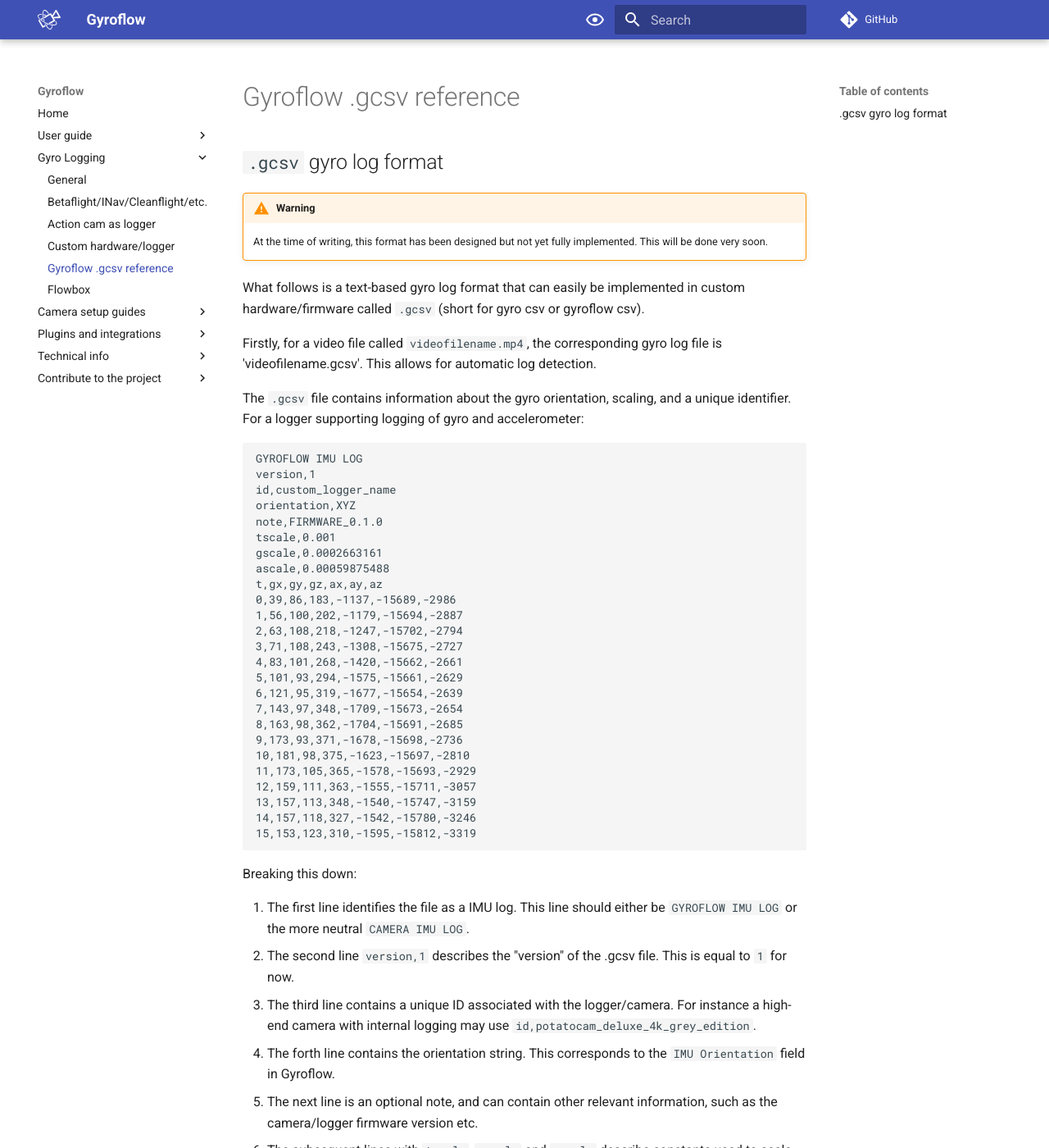
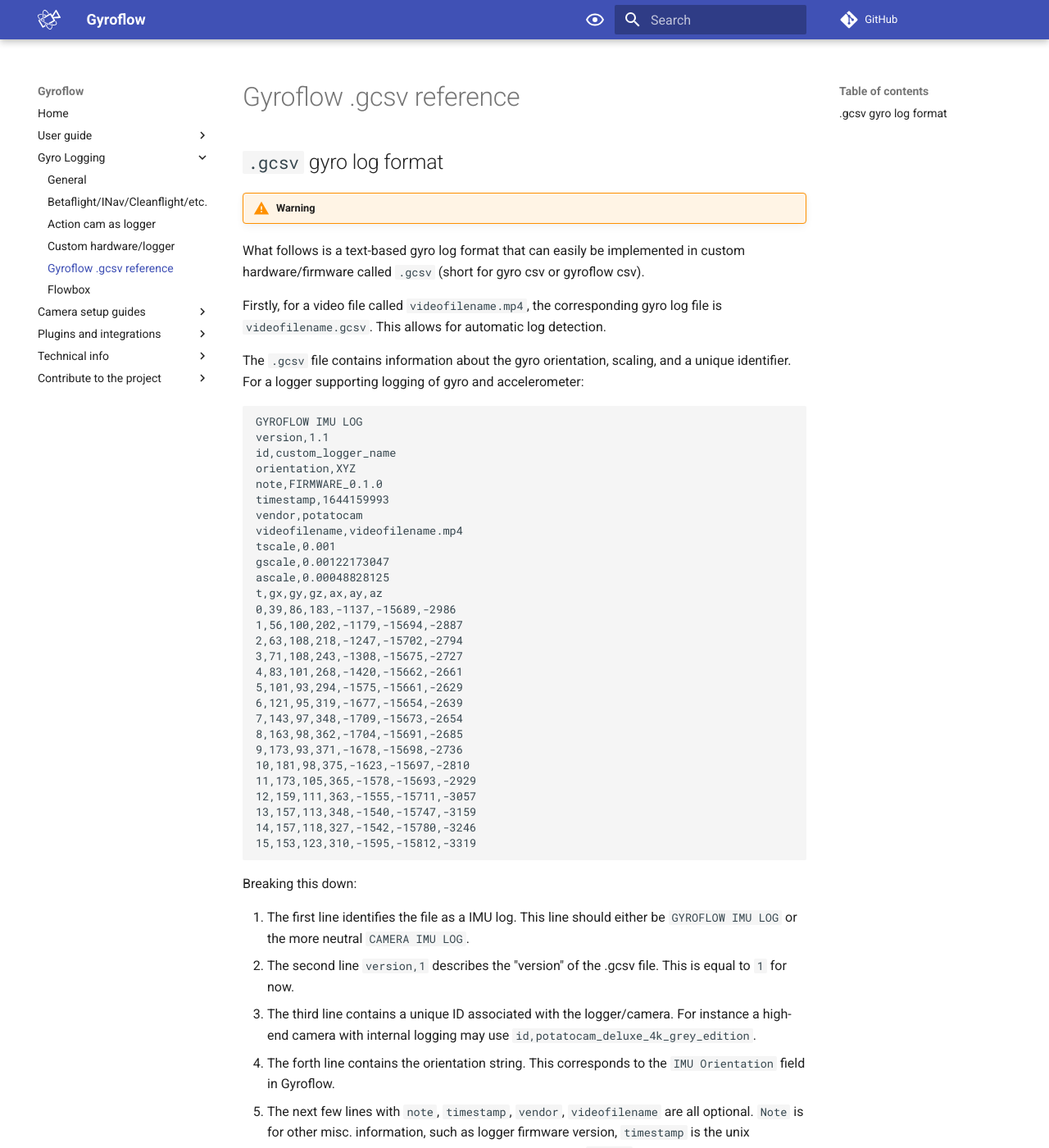
Before and after one commit to gyroflow/gyroflow-docs, an MkDocs documentation site: the page built from docs/logging/gcsv.md, in a window 1280 px wide and 1400 px high. Shown: the whole window at 82% size. Built offline with MkDocs 1.6.1 and Material for MkDocs 9.7.7, drawn with Linux system fonts in a browser that asks for light colours; comment, search, counter and statistics services are not loaded; some of the changed text lies outside the part shown.

Commit message:
Update gcsv page

````diff
--- a/docs/logging/gcsv.md
+++ b/docs/logging/gcsv.md
@@ -2,23 +2,24 @@
 
 !!! warning
 
-    At the time of writing, this format has been designed but not yet fully implemented. This will be done very soon.
-
 What follows is a text-based gyro log format that can easily be implemented in custom hardware/firmware called `.gcsv` (short for gyro csv or gyroflow csv).
 
-Firstly, for a video file called `videofilename.mp4`, the corresponding gyro log file is 'videofilename.gcsv'. This allows for automatic log detection.
+Firstly, for a video file called `videofilename.mp4`, the corresponding gyro log file is `videofilename.gcsv`. This allows for automatic log detection.
 
 The `.gcsv` file contains information about the gyro orientation, scaling, and a unique identifier. For a logger supporting logging of gyro and accelerometer:
 
 ```
 GYROFLOW IMU LOG
-version,1
+version,1.1
 id,custom_logger_name
 orientation,XYZ
 note,FIRMWARE_0.1.0
+timestamp,1644159993
+vendor,potatocam
+videofilename,videofilename.mp4
 tscale,0.001
-gscale,0.0002663161
-ascale,0.00059875488
+gscale,0.00122173047
+ascale,0.00048828125
 t,gx,gy,gz,ax,ay,az
 0,39,86,183,-1137,-15689,-2986
 1,56,100,202,-1179,-15694,-2887
@@ -44,14 +45,14 @@
 2. The second line `version,1` describes the "version" of the .gcsv file. This is equal to `1` for now.
 3. The third line contains a unique ID associated with the logger/camera. For instance a high-end camera with internal logging may use `id,potatocam_deluxe_4k_grey_edition`.
 4. The forth line contains the orientation string. This corresponds to the `IMU Orientation` field in Gyroflow.
-5. The next line is an optional note, and can contain other relevant information, such as the camera/logger firmware version etc.
+5. The next few lines with `note`, `timestamp`, `vendor`, `videofilename` are all optional. `Note` is for other misc. information, such as logger firmware version, `timestamp` is the unix timestamp at the unix timestamp when logging began, `vendor` can contain the vendor or developer, `videofilename` is the name of the corresponding video file.
 6. The subsequent lines with `tscale`, `ascale` and `gscale` describe constants used to scale the raw sensor values.
 	- Multiplying `tscale` by the raw `t` values should give the time in **seconds**. It can thus be deduced that the file above is logging at 1000 Hz.
 	- Multiplying `ascale` by the raw `ax/ay/az` values should give the acceleration in **g**
 	- Multiplying `gscale` by the raw `gx/gy/gz` values should give the angular rate in **rad/s**
 7. The rest of the file simply consists of a standard CSV header and the raw values. Note that fixed-point integers are used with a scalar in order to avoid excessively large text files. Using floating points here is still valid though.
 
-The header of the `.gcsv` file (for the most part) remains static for a given camera/setup, and can thus be written as a constant string to the file.
+The required parts of the header of the `.gcsv` file remains static for a given camera/setup, and can thus be written as a constant string to the file.
 
 Raw sensor values are often represented as 16-bit signed integers, meaning a range between of `+/- 2^15`. If the acceleration range is known to be +/- 4 g as was the case in the example above. Then `ascale = 4/2^15 = 0.00012207031`. Refer to the datasheet for conversion information. Similarly, a gyroscope with a range of `+/- 1000 deg/s` gives `gscale = (1000 * pi / 180)/2^15 = 0.00053263221`. Note that even when configured to a setting such as `+/- 1000 deg/s`, the actual calibration of the sensor may lead to maximum slightly above or below this value. As always, consult the datasheet.
 
@@ -76,3 +77,7 @@
 * For a camera, the timestamps should be based on the same time source as the video capture. This prevents drift between the two.
 * Consider using microseconds for the timestamp if a faster sampling rate if the time source allows. This may improve the timing during the sync process.
 * Consider using the data ready interrupts of IMU's instead of polling for more consistent timings.
+
+For the IMU Orientation string, the following figure corresponds to `YxZ`:
+
+![!](img/example_axes.png){ width="100%" }
````
Also changed, not shown: other parts of docs/logging/gcsv.md (+2 -2 lines).
